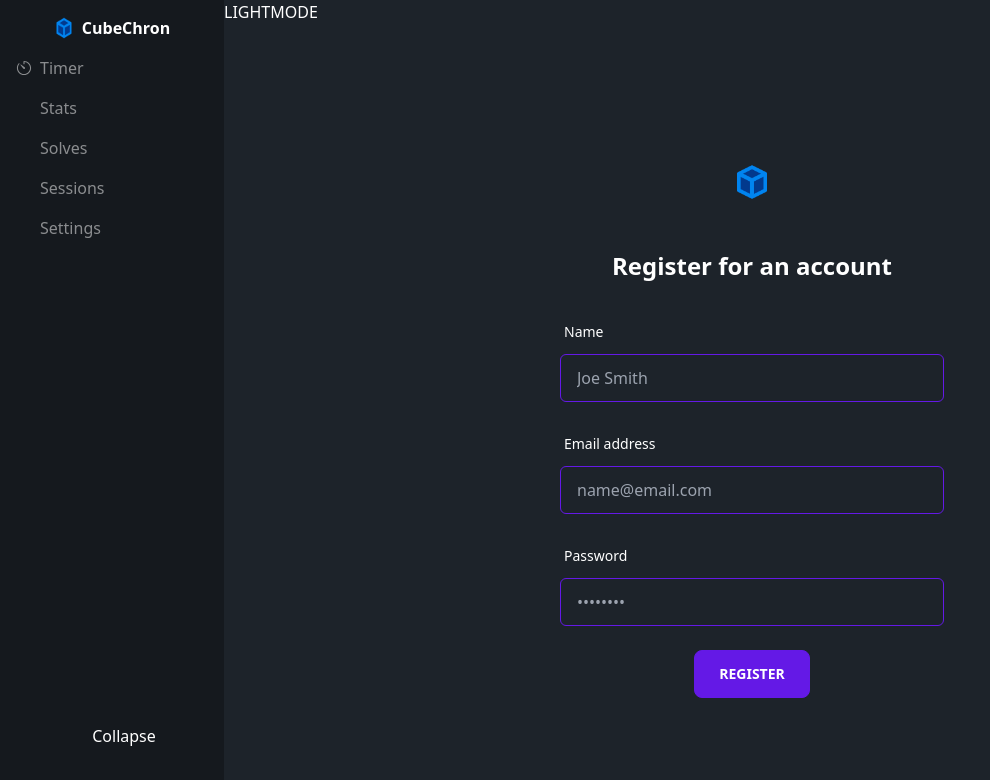
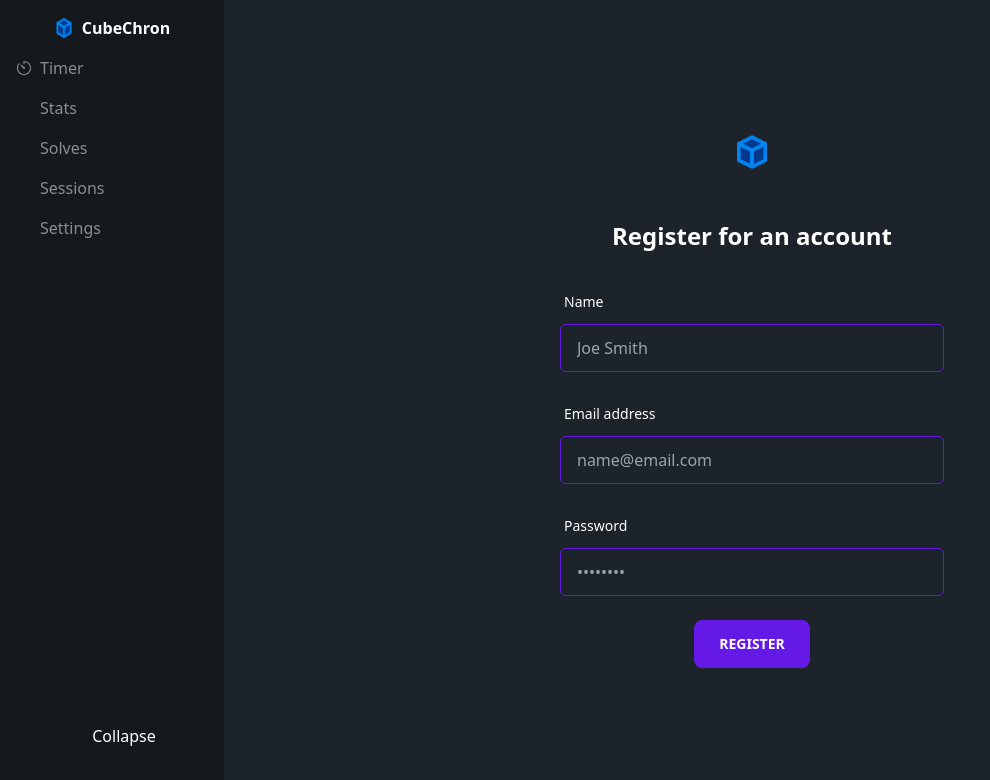
Before and after one commit to tonadr1022/CubeChron, a Next.js app: page /register in a window 1280 px wide. Shown: the top 780 px of the page, without its empty margins (0-990 px from the left). Built offline with nearby package versions, Linux system fonts and the light colour scheme; some icons are missing.

Commit message:
basic unauth page

```diff
--- a/src/components/ThemeSwitch.tsx
+++ b/src/components/ThemeSwitch.tsx
@@ -1,6 +1,7 @@
 import { useAppDispatch, useAppSelector } from "@/hooks/reduxHooks";
 import { setTheme } from "@/redux/slices/settingSlice";
 import { useEffect } from "react";
+import { FaRegMoon, FaRegSun } from "react-icons/fa6";
 
 const ThemeSwitch = () => {
   const theme = useAppSelector((state) => state.setting.theme);
@@ -14,11 +15,9 @@ const ThemeSwitch = () => {
     document.querySelector("html")!.setAttribute("data-theme", theme);
   }, [theme]);
   return (
-    <label className="swap swap-rotate">
-      <input onClick={toggleTheme} type="checkbox" />
-      <div className="swap-on">DARKMODE</div>
-      <div className="swap-off">LIGHTMODE</div>
-    </label>
+    <button className="btn btn-sm" onClick={toggleTheme}>
+      {theme === "light" ? <FaRegMoon /> : <FaRegSun />}
+    </button>
   );
 };
 
--- a/src/components/layout/Layout.tsx
+++ b/src/components/layout/Layout.tsx
@@ -30,7 +30,7 @@ export default function Layout({ children }: { children: React.ReactNode }) {
               <TopNavBar />
             </div>
           )}
-          <div className="h-full">
+          <div className="h-full flex justify-center">
             <Suspense fallback={<Loading />}>{children}</Suspense>
           </div>
         </div>
--- a/src/pages/index.tsx
+++ b/src/pages/index.tsx
@@ -34,6 +34,7 @@ import { persistConfig } from "@/redux/store";
 import Head from "next/head";
 import ThemeSwitch from "@/components/ThemeSwitch";
 import { setIsAuth } from "@/redux/slices/userSlice";
+import Link from "next/link";
 // import { UserQuery } from "@/__generated__/graphql";
 
 // const inter = Inter({ subsets: ["latin"] });
@@ -55,6 +56,17 @@ const Home = () => {
     dispatch(setIsAuth(true));
   } else {
     dispatch(setIsAuth(false));
+    return (
+      <div className="p-4 prose flex flex-col w-64 text-center items-center gap-4">
+        <h2>Please Login or Register</h2>
+        <Link href={"/login"} className="btn btn-sm">
+          Login
+        </Link>
+        <Link href={"/register"} className="btn btn-sm">
+          Register
+        </Link>
+      </div>
+    );
   }
   return (
     <>
--- a/src/pages/login/index.tsx
+++ b/src/pages/login/index.tsx
@@ -34,7 +34,6 @@ export default function Login() {
 
   return (
     <>
-      <ThemeSwitch />
       <div className="flex min-h-full flex-1 flex-col justify-center px-6 py-12 lg:px-8">
         <div className="sm:mx-auto sm:w-full sm:max-w-sm">
           <Image
--- a/src/pages/register/index.tsx
+++ b/src/pages/register/index.tsx
@@ -23,7 +23,6 @@ export default function Register() {
 
   return (
     <>
-      <ThemeSwitch />
       <div className="flex min-h-full flex-1 flex-col items-center justify-center px-6 py-12 lg:px-8">
         <div className="prose max-w-sm">
           <Image
--- a/src/pages/settings/index.tsx
+++ b/src/pages/settings/index.tsx
@@ -1,13 +1,19 @@
 import ThemeSwitch from "@/components/ThemeSwitch";
-import { signOut } from "next-auth/react";
+import { signOut, useSession } from "next-auth/react";
 import React, { useState } from "react";
 
 const SettingsPage = () => {
+  const { data: session } = useSession();
+
   return (
-    <div>
-      <span>SettingsPage</span>
+    <div className="flex flex-col">
+      <h1>SettingsPage</h1>
       <ThemeSwitch />
-      <button onClick={() => signOut()}>Logout</button>
+      <button className="btn" onClick={() => signOut()}>
+        Logout
+      </button>
+      <div>{session?.user?.name}</div>
+      <div>{session?.user?.email}</div>
     </div>
   );
 };
```
